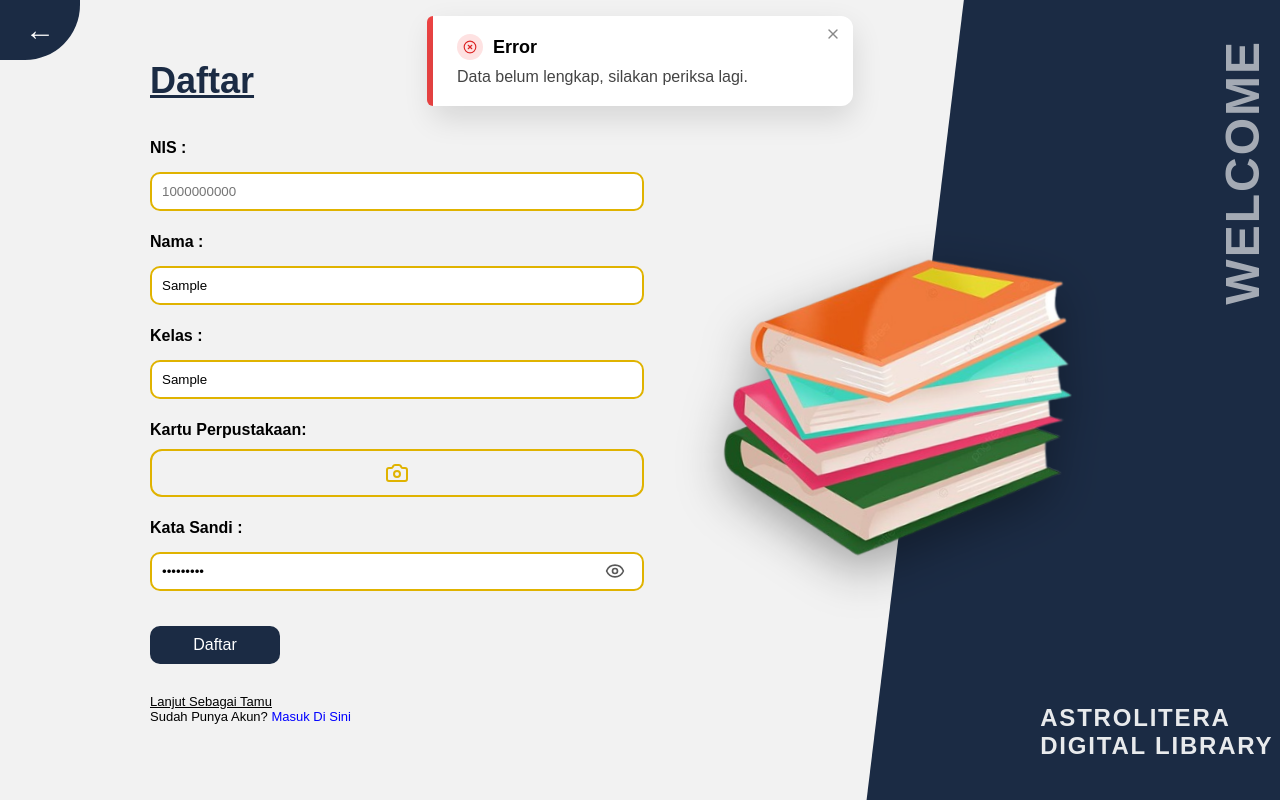
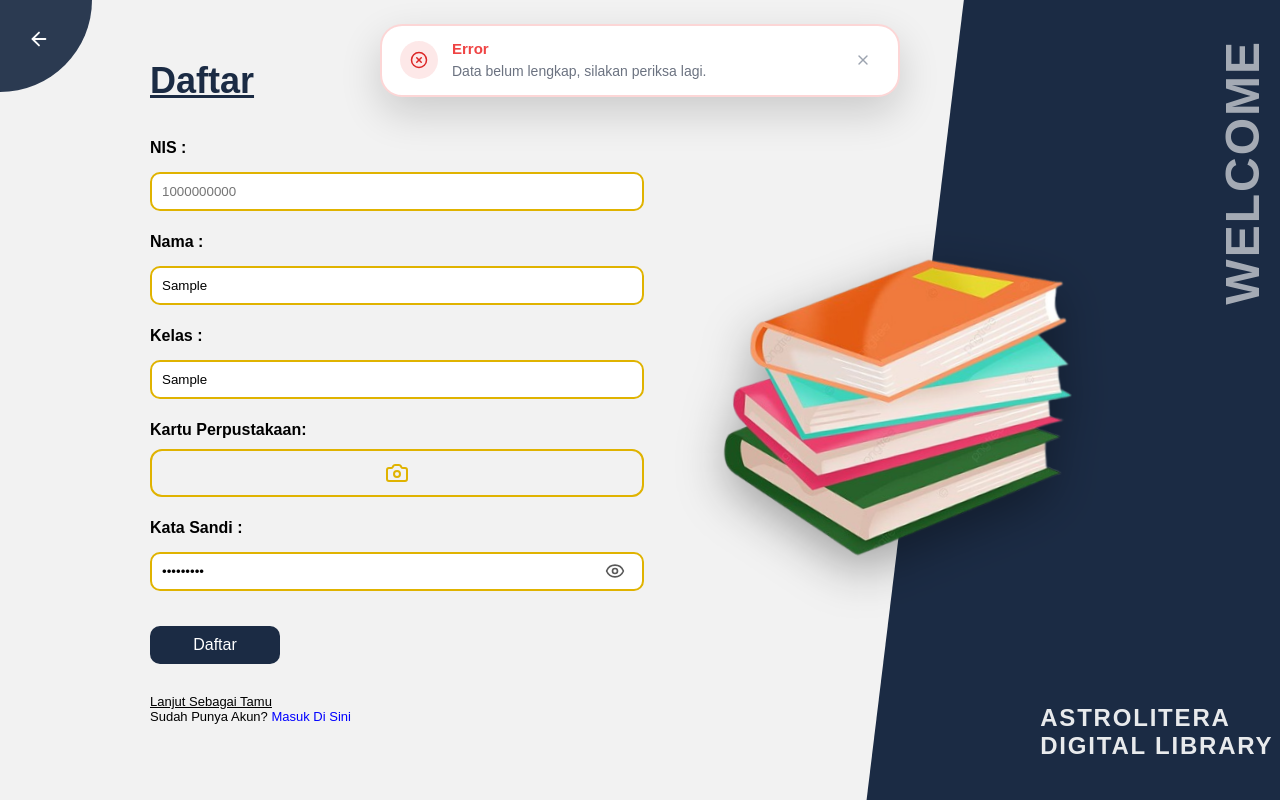
Before and after one commit to yuan-latisa/Astrolitera-Digital_Library, a React (Vite) app in the folder Frontend/: page /register in a window 1280 px wide. Both pictures are taken after typing "Sample", "Sample", "Sample", "Sample123" into the empty fields and a click on the button "Daftar". Built offline with nearby package versions, Linux system fonts and the light colour scheme.

Commit message:
perbaikan

```diff
--- a/Frontend/src/App.jsx
+++ b/Frontend/src/App.jsx
@@ -11,18 +11,35 @@ import DetailBuku from "./pages/DetailBuku";
 import KategoriPage from "./pages/KategoriPage";
 import HalamanBaca from "./pages/HalamanBaca";
 import SearchResult from "./pages/searchResult";
+import Toast from "./components/Toast";
+import { useState } from "react";
 
 function App() {
+  const [toast, setToast] = useState(null);
+
+  function showToast(type, message) {
+    setToast({ type, message });
+    setTimeout(() => setToast(null), 8000);
+  }
+
   return (
     <BrowserRouter>
+      {toast && (
+        <Toast
+          type={toast.type}
+          message={toast.message}
+          onClose={() => setToast(null)}
+        />
+      )}
+
       <Routes>
 
         {/* halaman awal */}
         <Route path="/" element={<Home />} />
 
         {/* halaman auth */}
-        <Route path="/register" element={<Register />} />
-        <Route path="/login" element={<Login />} />
+        <Route path="/register" element={<Register showToast={showToast} />} />
+        <Route path="/login" element={<Login showToast={showToast} />} />
 
         {/* halaman utama */}
         <Route path="/home" element={<Home />} />
@@ -42,7 +59,7 @@ function App() {
         <Route path="/kategori/:name" element={<KategoriPage />} />
         <Route path="/baca" element={<HalamanBaca />} />
 
-        {/* fallback */}x
+        {/* fallback */}
         <Route path="*" element={<Home />} />
 
       </Routes>
--- a/Frontend/src/components/Toast.css
+++ b/Frontend/src/components/Toast.css
@@ -1,105 +1,138 @@
 .toast {
   position: fixed;
-  top: 2%;
+  top: 24px;
   left: 50%;
   transform: translateX(-50%);
+
+  width: 520px;            /* biar memanjang seperti screenshot */
+  max-width: calc(100% - 32px);
+
+  padding: 14px 18px;
+  border-radius: 22px;     /* rounded card (bukan kapsul full) */
+  border: 2px solid rgba(239, 68, 68, 0.22); /* default error-ish, nanti dioverride per type */
+
   display: flex;
+  align-items: center;
+  gap: 14px;
+
+  background: #ffffff;
+  box-shadow: 0 16px 40px rgba(0, 0, 0, 0.16);
   z-index: 9999;
+
+  animation: toastIn .35s ease;
+  overflow: hidden;
 }
 
-.toast-bar {
-  width: 6px;
-  border-radius: 12px 0 0 12px;
+/* ---------- warna per tipe (border + color) ---------- */
+.toast-success { color: #22c55e; border-color: rgba(34, 197, 94, 0.22); }
+.toast-error   { color: #ef4444; border-color: rgba(239, 68, 68, 0.22); }
+.toast-info    { color: #3b82f6; border-color: rgba(59, 130, 246, 0.22); }
+.toast-warning { color: #f59e0b; border-color: rgba(245, 158, 11, 0.22); }
+
+/* ---------- icon bulat kiri ---------- */
+.toast-icon-wrap {
+  width: 38px;
+  height: 38px;
+  border-radius: 9999px;
+  display: flex;
+  align-items: center;
+  justify-content: center;
+  flex-shrink: 0;
 }
 
-.toast-bar-success { background: #22c55e; }
-.toast-bar-error { background: #ef4444; }
-.toast-bar-info { background: #3b82f6; }
-.toast-bar-warning { background: #facc15; }
+.toast-success .toast-icon-wrap { background: rgba(34, 197, 94, 0.12); color: #16a34a; }
+.toast-error   .toast-icon-wrap { background: rgba(239, 68, 68, 0.12); color: #dc2626; }
+.toast-info    .toast-icon-wrap { background: rgba(59, 130, 246, 0.12); color: #2563eb; }
+.toast-warning .toast-icon-wrap { background: rgba(245, 158, 11, 0.14); color: #d97706; }
 
-.toast-box {
-  position: relative; /* PENTING */
-  background: #fff;
-  border-radius: 0 12px 12px 0;
-  padding: 18px 24px;
-  min-width: 420px;
-  max-width: 90%;
+/* ---------- teks ---------- */
+.toast-text {
   display: flex;
-  gap: 14px;
-  box-shadow: 0 12px 30px rgba(0, 0, 0, 0.12);
-  animation: slideDown 0.25s ease;
+  flex-direction: column;
+  gap: 4px;
+  flex: 1;
+  min-width: 0;
 }
 
-@keyframes slideDown {
+.toast-text strong {
+  font-size: 15px;
+  line-height: 1.2;
+  font-weight: 700;
+}
+
+.toast-text span {
+  font-size: 14px;
+  color: #6b7280; /* abu soft mirip screenshot */
+  line-height: 1.35;
+  white-space: nowrap;
+  overflow: hidden;
+  text-overflow: ellipsis;
+}
+
+/* ---------- close kanan ---------- */
+.toast-close {
+  margin-left: auto;
+  background: transparent;
+  border: none;
+  cursor: pointer;
+  color: #9ca3af;
+  width: 34px;
+  height: 34px;
+  border-radius: 9999px;
+  display: flex;
+  align-items: center;
+  justify-content: center;
+  flex-shrink: 0;
+  transition: background 0.15s ease, color 0.15s ease;
+}
+
+.toast-close:hover {
+  background: rgba(0, 0, 0, 0.06);
+  color: #6b7280;
+}
+
+/* ---------- progress tipis bawah (nempel di dalam) ---------- */
+.toast-progress {
+  position: absolute;
+  left: 62px;   /* mulai setelah icon biar mirip screenshot */
+  right: 54px;  /* berhenti sebelum tombol close */
+  bottom: 10px;
+
+  height: 3px;
+  border-radius: 9999px;
+  background: currentColor;
+  opacity: 0.35;
+
+  transform-origin: left;
+  animation: toastLife 8s linear forwards;
+}
+
+@keyframes toastLife {
+  from { transform: scaleX(1); }
+  to   { transform: scaleX(0); }
+}
+
+@keyframes toastIn {
   from {
     opacity: 0;
-    transform: translateY(-10px);
+    transform: translate(-50%, -10px);
   }
   to {
     opacity: 1;
-    transform: translateY(0);
+    transform: translate(-50%, 0);
   }
 }
 
-/* KONTEN */
-.toast-content {
-  flex: 1;
+/* responsive */
+@media (max-width: 560px) {
+  .toast {
+    width: calc(100% - 32px);
+    padding: 12px 14px;
+    border-radius: 18px;
+  }
+  .toast-progress {
+    left: 58px;
+    right: 48px;
+    bottom: 9px;
+  }
 }
-
-.toast-head {
-  display: flex;
-  align-items: center;
-  gap: 10px;
-  margin-bottom: 6px;
-}
-
-.toast-content strong {
-  font-size: 18px;
-}
-
-.toast-content p {
-  font-size: 16px;
-  color: #444;
-  margin: 0;
-  line-height: 1.35;
-}
-
-/* ICON */
-.toast-icon {
-  width: 26px;
-  height: 26px;
-  padding: 6px;
-  border-radius: 50%;
-  flex-shrink: 0;
-}
-
-.toast-bar-success + .toast-box .toast-icon {
-  background: #dcfce7;
-  color: #16a34a;
-}
-
-.toast-bar-error + .toast-box .toast-icon {
-  background: #fee2e2;
-  color: #dc2626;
-}
-
-.toast-bar-info + .toast-box .toast-icon {
-  background: #dbeafe;
-  color: #2563eb;
-}
-
-.toast-bar-warning + .toast-box .toast-icon {
-  background: #fef9c3;
-  color: #ca8a04;
-}
-
-/* CLOSE */
-.toast-close {
-  position: absolute;
-  top: 10px;        /* atur ini */
-  right: 12px;     /* atur ini */
-  background: none;
-  border: none;
-  cursor: pointer;
-  color: #888;
-}
--- a/Frontend/src/components/Toast.jsx
+++ b/Frontend/src/components/Toast.jsx
@@ -1,42 +1,59 @@
-import { X, CheckCircle, XCircle, Info, AlertTriangle } from "lucide-react";
+import {
+  X,
+  CheckCircle,
+  XCircle,
+  Info,
+  AlertTriangle
+} from "lucide-react";
 import "./Toast.css";
 
-const Toast = ({ type = "error", message, onClose }) => {
+export default function Toast({
+  type = "info",
+  message,
+  onClose,
+  loading = false
+}) {
   const Icon =
     type === "success"
       ? CheckCircle
       : type === "error"
       ? XCircle
-      : type === "info"
-      ? Info
-      : AlertTriangle;
+      : type === "warning"
+      ? AlertTriangle
+      : Info;
+
+  const title =
+    type === "success"
+      ? "Success"
+      : type === "error"
+      ? "Error"
+      : type === "warning"
+      ? "Warning"
+      : "Info";
 
   return (
-    <div className="toast">
-      {/* GARIS KIRI */}
-      <div className={`toast-bar toast-bar-${type}`} />
+    <div
+      className={`toast toast-${type} ${loading ? "toast-loading" : ""}`}
+      role="status"
+      aria-live="polite"
+    >
+      <div className="toast-icon-wrap">
+        <Icon size={18} />
+      </div>
 
-      <div className="toast-box">
-        <div className="toast-content">
-          <div className="toast-head">
-            <Icon size={18} className="toast-icon" />
-            <strong>
-              {type === "success" && "Success"}
-              {type === "error" && "Error"}
-              {type === "info" && "Info"}
-              {type === "warning" && "Warning"}
-            </strong>
-          </div>
+      <div className="toast-text">
+        <strong>{title}</strong>
+        <span>{message}</span>
+      </div>
 
-          <p>{message}</p>
-        </div>
-
-        <button className="toast-close" onClick={onClose}>
-          <X size={16} />
-        </button>
-      </div>
+      <button
+        className="toast-close"
+        onClick={onClose}
+        disabled={loading}
+        aria-label="Close"
+      >
+        <X size={16} />
+      </button>
     </div>
   );
-};
-
-export default Toast;
+}
--- a/Frontend/src/pages/Login.css
+++ b/Frontend/src/pages/Login.css
@@ -30,19 +30,41 @@ html, body {
 
 .reg-back {
   background: #1b2b44;
-  width: 80px;
-  height: 60px;
-  border-radius: 0 0 55px 0;
+
+  /* bikin lebih panjang/besar */
+  width: 92px;
+  height: 92px;
+
+  /* seperempat lingkaran, bukan kotak */
+  border-radius: 0 0 92px 0;
+
   color: white;
-  font-size: 30px;
   display: flex;
   justify-content: center;
   align-items: center;
+
   cursor: pointer;
   position: absolute;
   top: 0;
   left: 0;
   z-index: 10;
+
+  border: none;
+  outline: none;
+
+  /* posisiin icon biar enak dilihat (tidak ketarik ke sudut) */
+  padding-right: 14px;
+  padding-bottom: 14px;
+
+  transition: 0.2s;
+}
+
+.reg-back:hover {
+  opacity: 0.92;
+}
+
+.reg-back:active {
+  transform: scale(0.98);
 }
 
 .reg-title {
--- a/Frontend/src/pages/Register.css
+++ b/Frontend/src/pages/Register.css
@@ -30,19 +30,39 @@ html, body {
 
 .reg-back {
   background: #1b2b44;
-  width: 80px;
-  height: 60px;
-  border-radius: 0 0 55px 0;
+
+  /* samain model quarter-circle & lebih pas */
+  width: 92px;
+  height: 92px;
+  border-radius: 0 0 92px 0;
+
   color: white;
-  font-size: 30px;
   display: flex;
   justify-content: center;
   align-items: center;
+
   cursor: pointer;
   position: absolute;
   top: 0;
   left: 0;
   z-index: 10;
+
+  border: none;
+  outline: none;
+
+  /* posisiin icon biar enak & pas kaya login */
+  padding-right: 14px;
+  padding-bottom: 14px;
+
+  transition: 0.2s;
+}
+
+.reg-back:hover {
+  opacity: 0.92;
+}
+
+.reg-back:active {
+  transform: scale(0.98);
 }
 
 .reg-title {
--- a/Frontend/src/pages/Register.jsx
+++ b/Frontend/src/pages/Register.jsx
@@ -1,16 +1,12 @@
 import React, { useState, useRef } from "react";
 import "./Register.css";
-import { Camera, X } from "lucide-react";
-import { Eye, EyeOff } from "lucide-react";
+import { Camera, X, Eye, EyeOff, ArrowLeft } from "lucide-react";
 import bookImg from "../assets/book.png";
 import { useNavigate } from "react-router-dom";
 import PopupStatus from "../components/PopupStatus";
-import Toast from "../components/Toast";
 
-function Register() {
+function Register({ showToast }) {
   const navigate = useNavigate();
-
-  const [toast, setToast] = useState(null);
 
   const [form, setForm] = useState({
     nis: "",
@@ -48,7 +44,7 @@ function Register() {
 
     const allowedTypes = ["image/jpeg", "image/png", "image/jpg"];
     if (!allowedTypes.includes(file.type)) {
-      alert("File harus berupa gambar (JPG atau PNG)");
+      showToast?.("error", "File harus berupa gambar (JPG atau PNG).");
       e.target.value = "";
       setKartu(null);
       return;
@@ -68,16 +64,6 @@ function Register() {
     e.stopPropagation();
     if (fileInputRef.current) fileInputRef.current.click();
   }
-
-
-
-  function showToast(type, message) {
-  setToast({ type, message });
-
-  setTimeout(() => {
-    setToast(null);
-  }, 8000);
-}
 
   function handleSubmit(e) {
     e.preventDefault();
@@ -100,7 +86,7 @@ function Register() {
     const exists = users.some((u) => u.nis === form.nis);
 
     if (exists) {
-      alert("NIS sudah terdaftar!");
+      showToast?.("error", "NIS sudah terdaftar!");
       return;
     }
 
@@ -125,28 +111,45 @@ function Register() {
   return (
     <div className="reg-container">
       {popupType && <PopupStatus type={popupType} />}
-      {toast && (
-        <Toast
-          type={toast.type}
-          message={toast.message}
-          onClose={() => setToast(null)}
-        />
-      )}
 
       <div className="reg-left">
-        <div className="reg-back" onClick={() => navigate(-1)}>←</div>
+        <button
+          type="button"
+          className="reg-back"
+          onClick={() => navigate(-1)}
+          aria-label="Kembali"
+        >
+          <ArrowLeft size={22} />
+        </button>
 
         <h1 className="reg-title">Daftar</h1>
 
         <form onSubmit={handleSubmit} className="reg-form">
           <label>NIS :</label>
-          <input type="text" name="nis" maxLength={10} inputMode="numeric" pattern="[0-9]*" value={form.nis} onChange={handleChange} placeholder="1000000000" />
+          <input
+          type="text"
+          name="nis"
+          maxLength={10}
+          inputMode="numeric"
+          pattern="[0-9]*" value={form.nis}
+          onChange={handleChange}
+          placeholder="1000000000" />
 
           <label>Nama :</label>
-          <input type="text" name="nama" value={form.nama} onChange={handleChange} />
+          <input
+          type="text"
+          name="nama"
+          value={form.nama}
+          onChange={handleChange}
+          placeholder="Masukkan Nama" />
 
           <label>Kelas :</label>
-          <input type="text" name="kelas" value={form.kelas} onChange={handleChange} />
+          <input
+          type="text"
+          name="kelas"
+          value={form.kelas}
+          onChange={handleChange}
+          placeholder="Masukkan Kelas"/>
 
           <label>Kartu Perpustakaan:</label>
           <div className={`upload-box ${kartu ? "disabled" : ""}`} onClick={handleUploadClick}>
@@ -188,6 +191,7 @@ function Register() {
               name="password"
               value={form.password}
               onChange={handleChange}
+              placeholder="Masukkan kata sandi"
             />
 
             <span
```
Also changed, not shown: Frontend/src/components/BookRow.jsx (+4 -5 lines), Frontend/src/pages/Login.jsx (+13 -4 lines).
